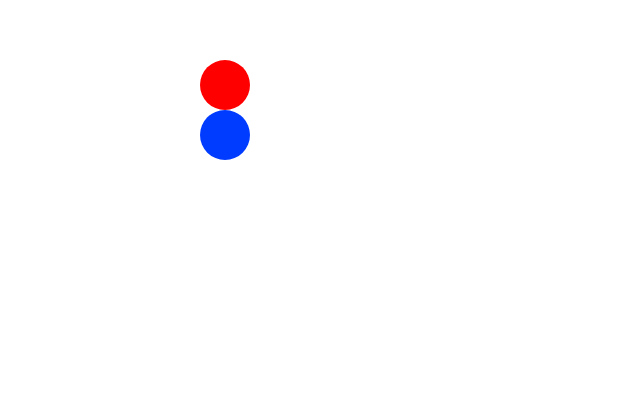
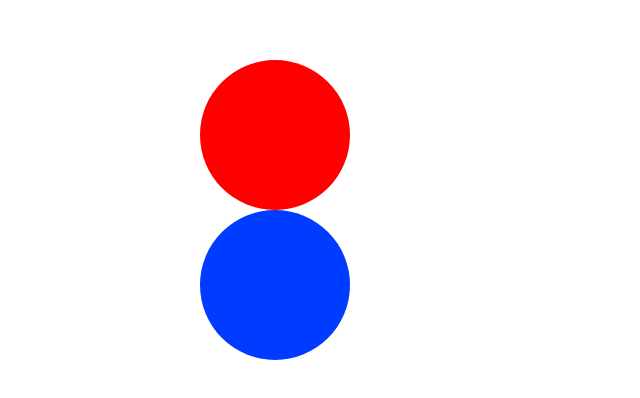
Before and after one commit to Anth0-12/Oh-my-code-modele, a plain HTML site: page initiation/index.html in a window 1280 px wide. Shown: the part 140-538 px from the top of the page, without its empty margins (0-640 px from the left). Drawn offline with Linux system fonts and the light colour scheme.

Commit message:
Add files via upload

```diff
--- a/initiation/index.html
+++ b/initiation/index.html
@@ -11,7 +11,7 @@
 </head>
 
 <body>
-
+    <h1 id="titre"></h1>
 
     <div id="btn-red"></div>
     <div id="btn-blue"></div>
--- a/initiation/script.js
+++ b/initiation/script.js
@@ -1,6 +1,7 @@
 // Je sélectionne et stock
 const btnRed = document.getElementById("btn-red");
 const btnBlue = document.getElementById("btn-blue");
+let titre = document.getElementById("titre");
 
 let compteur = 0;
 console.log(compteur, "compteur initial");
@@ -28,4 +29,5 @@ btnBlue.addEventListener("click", function () {
 function add() {
   compteur = compteur + 1;
   console.log(compteur, "compteur incrementé");
+  titre.innerHTML = "Compteur : " + compteur;
 }
--- a/initiation/style.css
+++ b/initiation/style.css
@@ -30,8 +30,8 @@ h1 {
 
 #btn-red {
     background-color: red;
-    height: 50px;
-    width: 50px;
+    height: 150px;
+    width: 150px;
     border-radius: 50%;
     position: relative;
     animation-name: rouge;
@@ -47,8 +47,8 @@ h1 {
 }
 #btn-blue {
     background-color: rgb(0, 60, 255);
-    height: 50px;
-    width: 50px;
+    height: 150px;
+    width: 150px;
     border-radius: 50%;
     position: relative;
     animation-name: bleu;
```
